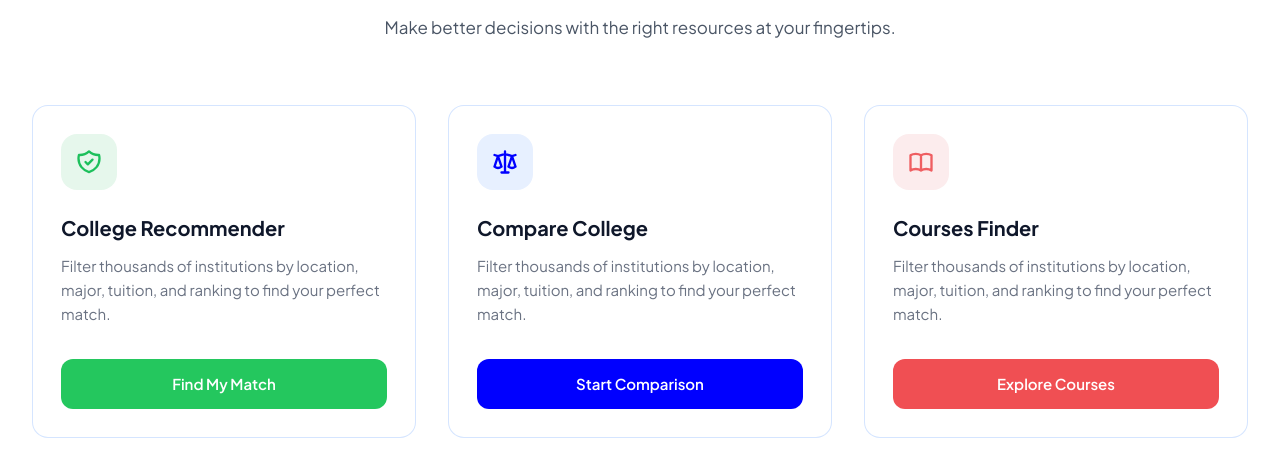
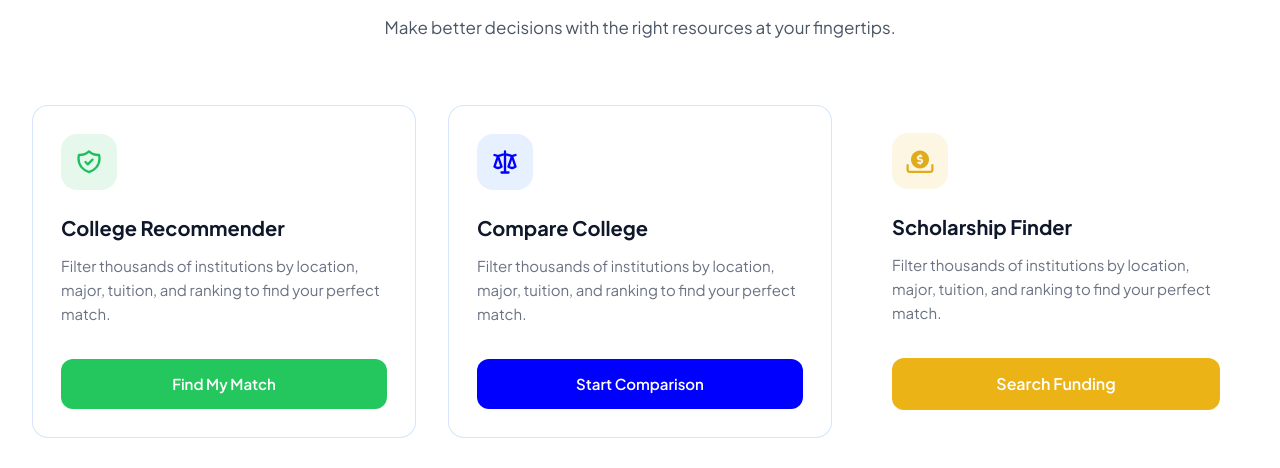
Before and after one commit to Bibek-acharya/studsnew, a Next.js app: page / in a window 1280 px wide. Shown: the part 917-1385 px from the top of the page. Built offline with nearby package versions, Linux system fonts and the light colour scheme.

Commit message:
fix(layout): adjust max-width and padding for improved responsiveness in various components

```diff
--- a/components/campus-forum/CampusForumPage.tsx
+++ b/components/campus-forum/CampusForumPage.tsx
@@ -16,7 +16,7 @@ const CommunityHeader: React.FC<{
 }> = ({ community, onJoin, onShare, onInvite, isLoading, onBack }) => {
   return (
     <header className="bg-white w-full border-b border-gray-100 pt-10 pb-8 px-4 sm:px-8 lg:px-12 mb-6">
-      <div className="max-w-[1200px] mx-auto">
+      <div className="max-w-300 mx-auto">
         <div className="mb-5 flex items-center justify-between">
           <div className="w-24 h-24 rounded-2xl overflow-hidden shadow-sm border border-gray-100 bg-white flex items-center justify-center text-4xl">
             {community.emoji || "🎓"}
@@ -594,6 +594,12 @@ const CampusForumPage: React.FC = () => {
 
   const selectedCommunity = communities.find((c) => c.id === selectedCommunityId);
   const canPostInFeed = !selectedCommunityId || isMemberOf(selectedCommunityId);
+  const forumCardUser = {
+    id: user?.id ?? 0,
+    first_name: user?.first_name ?? "Guest",
+    last_name: user?.last_name ?? "User",
+    role: user?.role ?? "STUDENT",
+  };
 
   return (
     <div className="min-h-screen bg-gray-50 text-[#1a1a1a] antialiased pb-12">
@@ -733,7 +739,7 @@ const CampusForumPage: React.FC = () => {
                 <ForumPostCard
                   key={post.id}
                   post={post}
-                  user={user}
+                  user={forumCardUser}
                   isAuthenticated={isAuthenticated}
                   openDropdown={openDropdown}
                   openComments={openComments}
--- a/components/campus-forum/ForumPostCard.tsx
+++ b/components/campus-forum/ForumPostCard.tsx
@@ -194,7 +194,7 @@ const JoinButton: React.FC<JoinButtonProps> = ({ communityId, isMember, isLoadin
 
 interface ForumPostCardProps {
   post: ForumPost;
-  user: { id: number; first_name: string; last_name: string; role: string } | null;
+  user: { id: number; first_name: string; last_name: string; role: string };
   isAuthenticated: boolean;
   openDropdown: number | null;
   openComments: Record<number, boolean>;
--- a/components/education/landing/SmarterToolsSection.tsx
+++ b/components/education/landing/SmarterToolsSection.tsx
@@ -6,7 +6,7 @@ interface SmarterToolsSectionProps {
 
 const SmarterToolsSection: React.FC<SmarterToolsSectionProps> = ({ onNavigate }) => (
 <section className="w-full py-8 sm:py-10 md:py-12 lg:py-16">
-  <div className="max-w-[1400px] mx-auto px-3 sm:px-4 md:px-6 lg:px-8">
+  <div className="max-w-350 mx-auto px-3 sm:px-4 md:px-6 lg:px-8">
   <div className="text-center mb-8 sm:mb-10 md:mb-12 lg:mb-16">
     <h2 className="text-[24px] xs:text-[28px] sm:text-3xl md:text-[36px] lg:text-[40px] font-bold text-[#0f172a] mb-3 sm:mb-4 tracking-tight">
       Smarter Tools, Greater Success
@@ -39,16 +39,32 @@ const SmarterToolsSection: React.FC<SmarterToolsSectionProps> = ({ onNavigate })
       onClick={() => onNavigate("compareColleges")}
     >
       <div className="w-12 h-12 sm:w-14 sm:h-14 rounded-2xl bg-[#e7f0ff] flex items-center justify-center mb-4 sm:mb-5 md:mb-6">
-        <svg className="w-6 h-6 sm:w-7 sm:h-7 text-[#0000FF]" fill="none" stroke="currentColor" viewBox="0 0 24 24">
+        <svg className="w-6 h-6 sm:w-7 sm:h-7 text-brand-blue" fill="none" stroke="currentColor" viewBox="0 0 24 24">
           <path strokeLinecap="round" strokeLinejoin="round" strokeWidth={2} d="M3 6l3 1m0 0l-3 9a5.002 5.002 0 006.001 0M6 7l3 9M6 7l6-2m6 2l3-1m-3 1l-3 9a5.002 5.002 0 006.001 0M18 7l3 9m-3-9l-6-2m0-2v2m0 16V5m0 16H9m3 0h3" />
         </svg>
       </div>
       <h3 className="text-lg sm:text-xl font-bold text-[#0f172a] mb-2 sm:mb-3">Compare College</h3>
-      <p className="text-gray-500 text-[13px] sm:text-[14px] md:text-[15px] leading-relaxed mb-6 sm:mb-8 flex-grow">
+      <p className="text-gray-500 text-[13px] sm:text-[14px] md:text-[15px] leading-relaxed mb-6 sm:mb-8 grow">
         Filter thousands of institutions by location, major, tuition, and ranking to find your perfect match.
       </p>
-      <button className="w-full bg-[#0000FF] hover:bg-[#0000CC] text-white font-semibold py-3 sm:py-3.5 px-4 rounded-xl transition-colors duration-200 text-[13px] sm:text-[14px] md:text-[15px]">
+      <button className="w-full bg-brand-blue hover:bg-brand-hover text-white font-semibold py-3 sm:py-3.5 px-4 rounded-xl transition-colors duration-200 text-[13px] sm:text-[14px] md:text-[15px]">
         Start Comparison
+      </button>
+    </div>
+    {/* Card 3: Scholarship Finder */}
+    <div
+      className="bg-white rounded-2xl p-7 card-shadow flex flex-col h-full hover:-translate-y-1 transition-transform duration-300"
+      onClick={() => onNavigate("scholarshipFinderTool")}
+    >
+      <div className="w-14 h-14 rounded-2xl bg-[#fdf6e3] flex items-center justify-center mb-6">
+        <i className="fa-solid fa-circle-dollar-to-slot text-[#dfac1d] text-2xl"></i>
+      </div>
+      <h3 className="text-xl font-bold text-[#0f172a] mb-3">Scholarship Finder</h3>
+      <p className="text-gray-500 text-[15px] leading-relaxed mb-8 grow">
+        Filter thousands of institutions by location, major, tuition, and ranking to find your perfect match.
+      </p>
+      <button className="w-full bg-[#ebb316] hover:bg-[#d9a512] text-white font-semibold py-3.5 px-4 rounded-xl transition-colors duration-200">
+        Search Funding
       </button>
     </div>
 
@@ -62,7 +78,7 @@ const SmarterToolsSection: React.FC<SmarterToolsSectionProps> = ({ onNavigate })
         </svg>
       </div>
       <h3 className="text-lg sm:text-xl font-bold text-[#0f172a] mb-2 sm:mb-3">Courses Finder</h3>
-      <p className="text-gray-500 text-[13px] sm:text-[14px] md:text-[15px] leading-relaxed mb-6 sm:mb-8 flex-grow">
+      <p className="text-gray-500 text-[13px] sm:text-[14px] md:text-[15px] leading-relaxed mb-6 sm:mb-8 grow">
         Filter thousands of institutions by location, major, tuition, and ranking to find your perfect match.
       </p>
       <button className="w-full bg-[#f04f53] hover:bg-[#e04044] text-white font-semibold py-3 sm:py-3.5 px-4 rounded-xl transition-colors duration-200 text-[13px] sm:text-[14px] md:text-[15px]">
--- a/components/news/NewsManagementPage.tsx
+++ b/components/news/NewsManagementPage.tsx
@@ -897,14 +897,14 @@ const NewsManagementPage = () => {
                         </button>
                       </div>
                       <div
-                        className="p-4 min-h-[300px] text-gray-700 outline-none text-base leading-relaxed"
+                        className="p-4 min-h-75 text-gray-700 outline-none text-base leading-relaxed"
                         contentEditable
                       ></div>
                     </div>
                   </div>
                 </div>
 
-                <div className="w-full lg:w-80 bg-gray-50 p-6 overflow-y-auto custom-scrollbar flex-shrink-0">
+                <div className="w-full lg:w-80 bg-gray-50 p-6 overflow-y-auto custom-scrollbar shrink-0">
                   <div className="space-y-6">
                     <div>
                       <label className="block text-sm font-semibold text-gray-700 mb-2">
```
